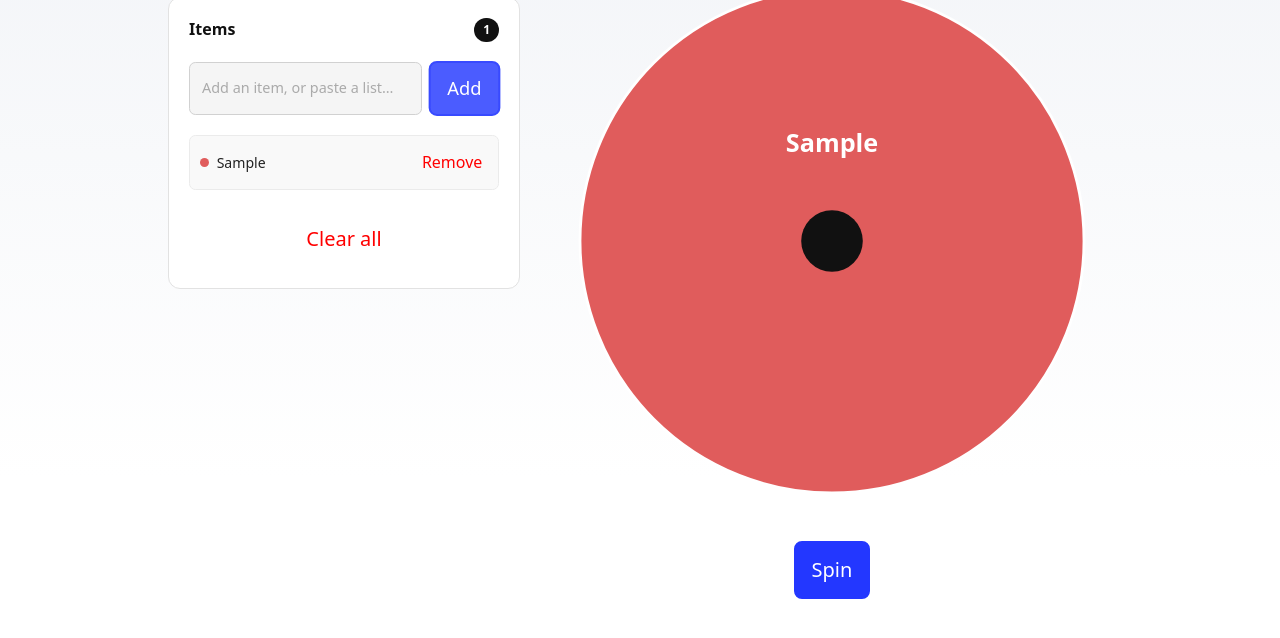
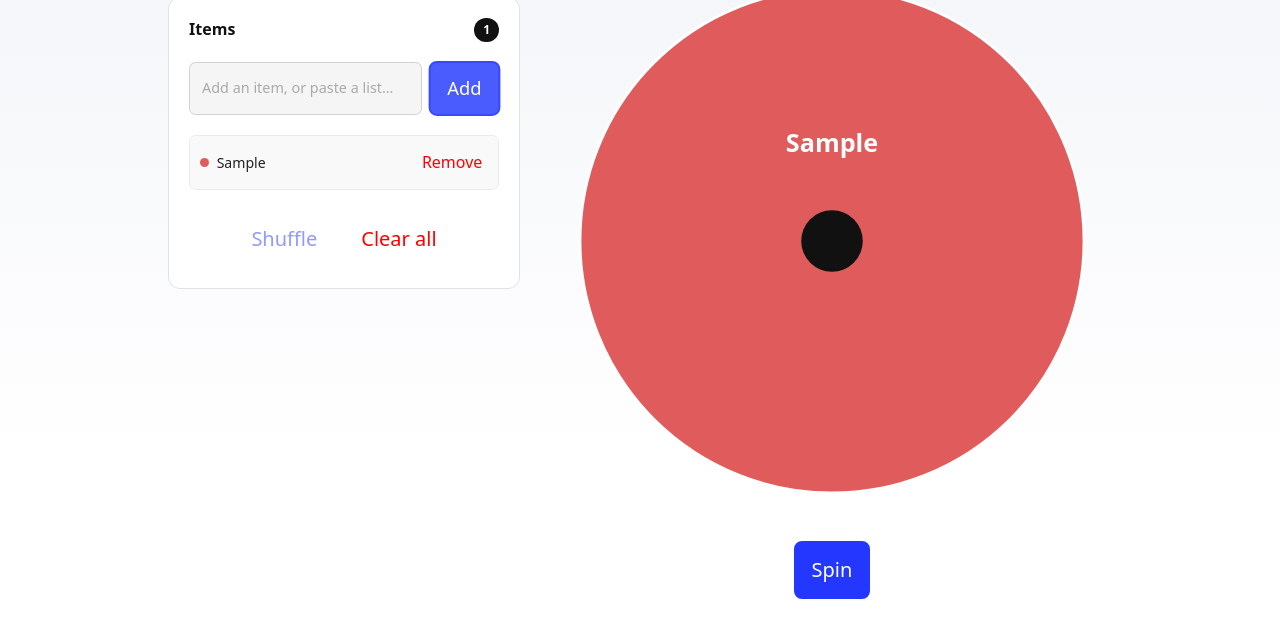
Before and after one commit to alexanderdombroski/alexanderdombroski.github.io, an Astro site: page /utils/wheel in a window 1280 px wide. Both pictures are taken after typing "Sample" into the empty fields and a click on the button "Add". Shown: the part 122-760 px from the top of the page. Built offline with nearby package versions, Linux system fonts and the light colour scheme; Astro itself is replaced by a stand-in of ours.

Commit message:
feat: add shuffle button to wheel

```diff
--- a/src/components/pages/wheel/ItemForm.svelte
+++ b/src/components/pages/wheel/ItemForm.svelte
@@ -1,5 +1,6 @@
 <script lang="ts">
   import { wheelState, itemColor } from './wheel.svelte.ts';
+  import { shuffle } from '../../../utils/random';
 
   let inputValue = $state('');
   let error = $state('');
@@ -64,6 +65,10 @@
       parts.push(`${skipped} duplicate${skipped === 1 ? '' : 's'} skipped`);
     pasteStatus = parts.join(' · ');
     pasteStatusTimer = setTimeout(() => (pasteStatus = ''), 3000);
+  }
+
+  function shuffleItems() {
+    wheelState.items = shuffle(wheelState.items);
   }
 
   function clearAll() {
@@ -134,7 +139,16 @@
   </ul>
 
   {#if wheelState.items.length > 0}
-    <button class="btn clear-all" onclick={clearAll}>Clear all</button>
+    <div class="form-actions">
+      <button
+        class="btn shuffle"
+        onclick={shuffleItems}
+        disabled={wheelState.items.length <= 1}
+      >
+        Shuffle
+      </button>
+      <button class="btn clear-all" onclick={clearAll}>Clear all</button>
+    </div>
   {/if}
 </aside>
 
@@ -285,9 +299,14 @@
     white-space: nowrap;
   }
 
-  /* ── Clear all ── */
+  /* ── Form Actions ── */
+  .form-actions {
+    display: flex;
+    gap: 0.5rem;
+    justify-content: center;
+  }
+
   .clear-all {
-    align-self: center;
     --btn-color: red;
   }
 
--- a/src/utils/random.ts
+++ b/src/utils/random.ts
@@ -17,3 +17,16 @@
   const index = randomInt(0, arr.length - 1);
   return arr[index] as T;
 }
+
+/**
+ * Returns a new array with its elements shuffled in random order.
+ * @param arr - array of items to shuffle
+ */
+export function shuffle<T>(arr: T[]): T[] {
+  const result = [...arr];
+  for (let i = result.length - 1; i > 0; i--) {
+    const j = Math.floor(Math.random() * (i + 1));
+    [result[i], result[j]] = [result[j], result[i]];
+  }
+  return result;
+}
```
